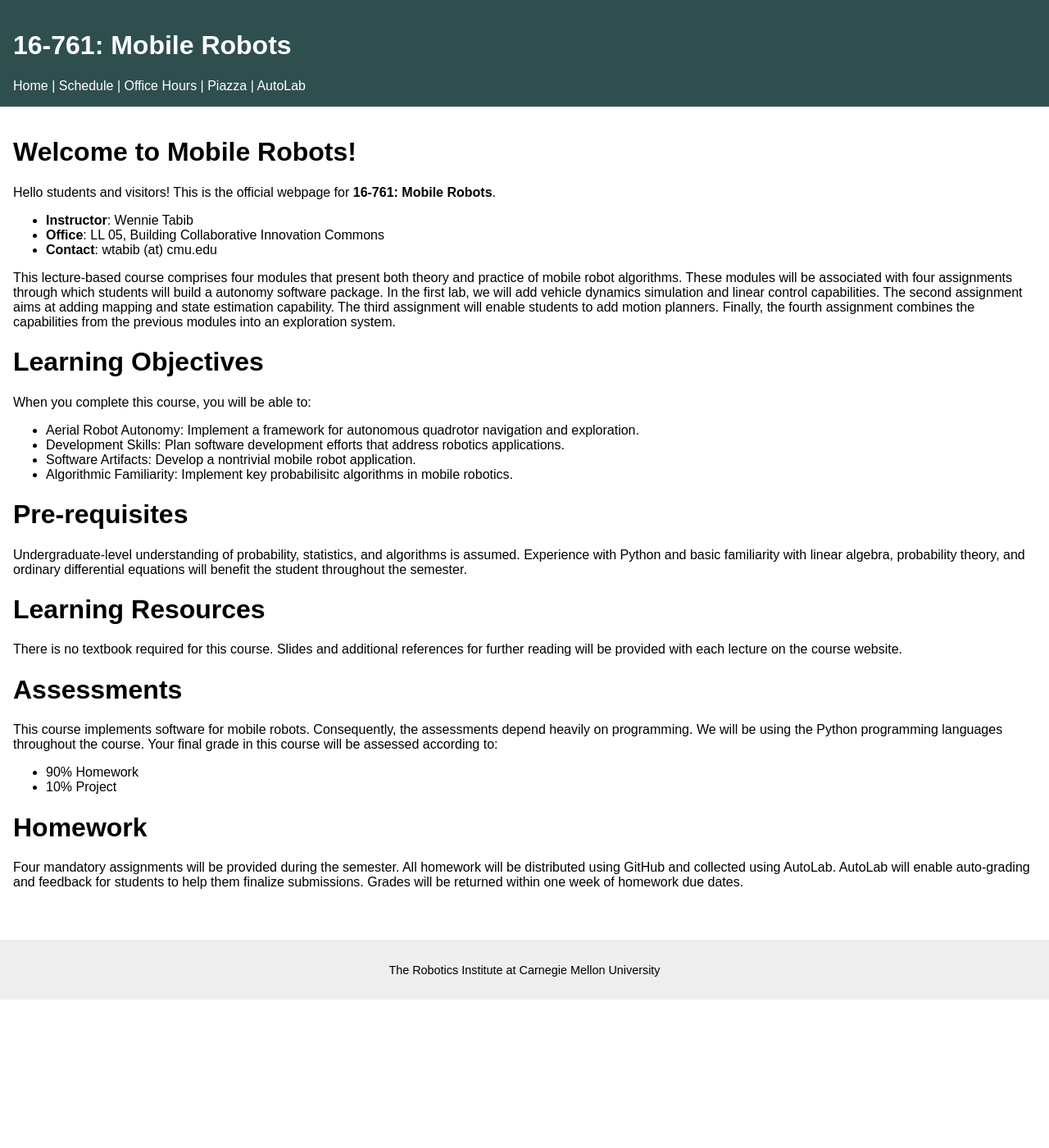
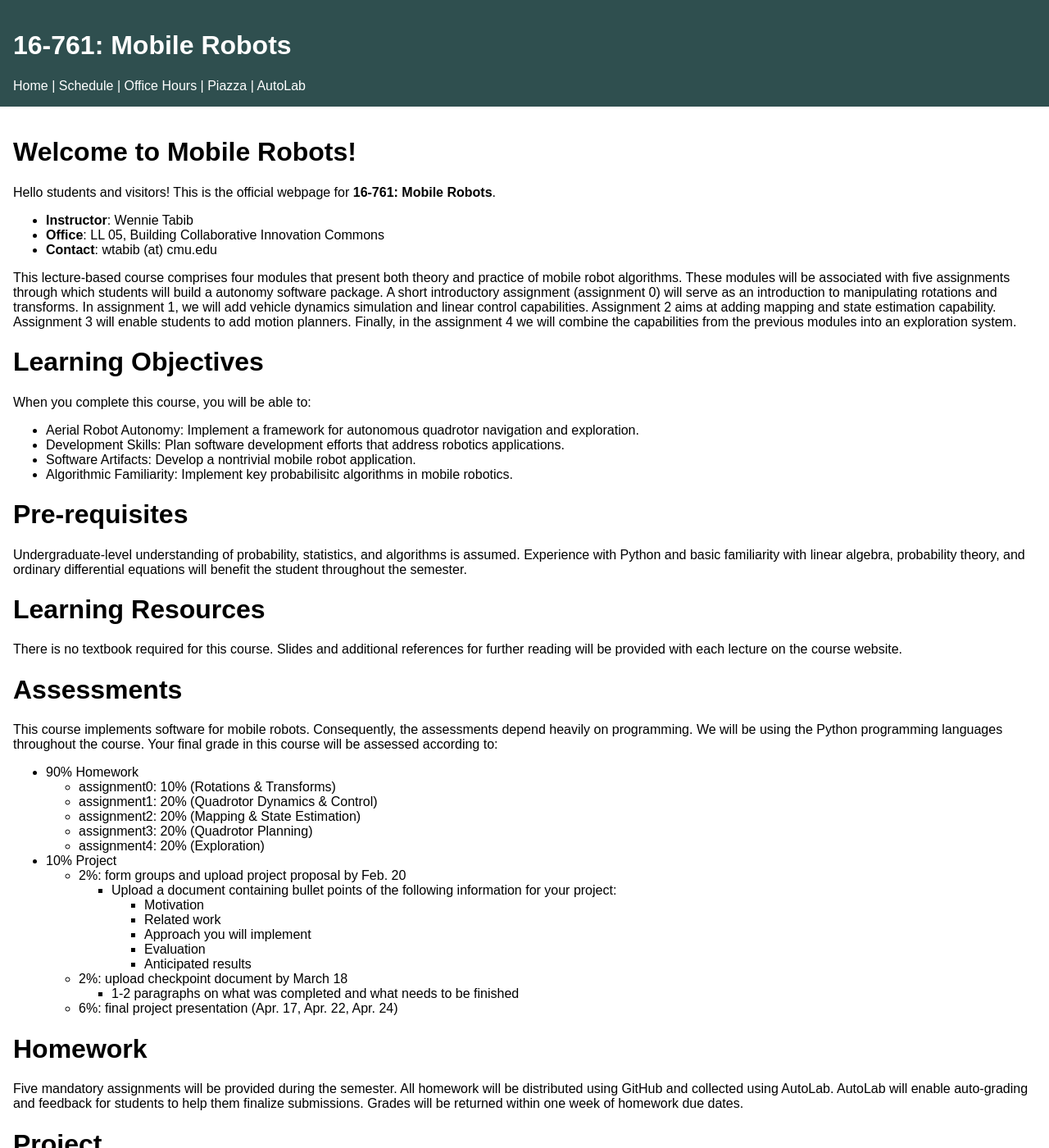
Before and after one commit to mr-cmu/mr-cmu.github.io, a Jekyll site: the page built from index.md, in a window 1280 px wide and 1400 px high. Shown: the whole window at 82% size. Built offline with Jekyll 4.4.1, drawn with Linux system fonts in a browser that asks for light colours; some of the changed text lies outside the part shown.

Commit message:
Adds assessment breakdown and deliverables

```diff
--- a/index.md
+++ b/index.md
@@ -14,14 +14,15 @@ Hello students and visitors! This is the official webpage for
 
 This lecture-based course comprises four modules that present both
 theory and practice of mobile robot algorithms. These modules will be
-associated with four assignments through which students will build a
-autonomy software package. In the first lab, we will add vehicle
-dynamics simulation and linear control capabilities.  The second
-assignment aims at adding mapping and state estimation capability. The
-third assignment will enable students to add motion planners. Finally,
-the fourth assignment combines the capabilities from the previous
-modules into an exploration system.
-
+associated with five assignments through which students will build a
+autonomy software package. A short introductory assignment (assignment
+0) will serve as an introduction to manipulating rotations and
+transforms. In assignment 1, we will add vehicle dynamics simulation
+and linear control capabilities.  Assignment 2 aims at adding
+mapping and state estimation capability. Assignment 3 will
+enable students to add motion planners. Finally, in the assignment 4
+we will combine the capabilities from the previous modules into an
+exploration system.
 
 # Learning Objectives
 When you complete this course, you will be able to:
@@ -48,11 +49,36 @@ programming languages throughout the course. Your final grade in this
 course will be assessed according to:
 
 * 90% Homework
+  * assignment0: 10% (Rotations & Transforms)
+  * assignment1: 20% (Quadrotor Dynamics & Control)
+  * assignment2: 20% (Mapping & State Estimation)
+  * assignment3: 20% (Quadrotor Planning)
+  * assignment4: 20% (Exploration)
 * 10% Project
+  * 2%: form groups and upload project proposal by Feb. 20
+    * Upload a document containing bullet points of the following information for your project:
+	  * Motivation
+	  * Related work
+	  * Approach you will implement
+	  * Evaluation
+	  * Anticipated results
+  * 2%: upload checkpoint document by March 18
+    * 1-2 paragraphs on what was completed and what needs to be finished
+  * 6%: final project presentation (Apr. 17, Apr. 22, Apr. 24)
 
 # Homework
-Four mandatory assignments will be provided during the semester. All
+Five mandatory assignments will be provided during the semester. All
 homework will be distributed using GitHub and collected using
 AutoLab. AutoLab will enable auto-grading and feedback for students to
 help them finalize submissions. Grades will be returned within one
 week of homework due dates.
+
+# Project
+Students will be required to work together in teams of 3-4 to complete
+a group project. The project will be worth 10% of the final grade.  2%
+of that grade will come from group formation and uploading a project
+proposal by Feb. 20 containing bullet points of the motivation,
+related work, approach, evaluation, and anticipated results. 2% of the
+grade will come from uploading a checkpoint document by March 18. The
+remaining 6% will come from the final project presentation, which is
+scheduled on the last 3 days of class.
```
